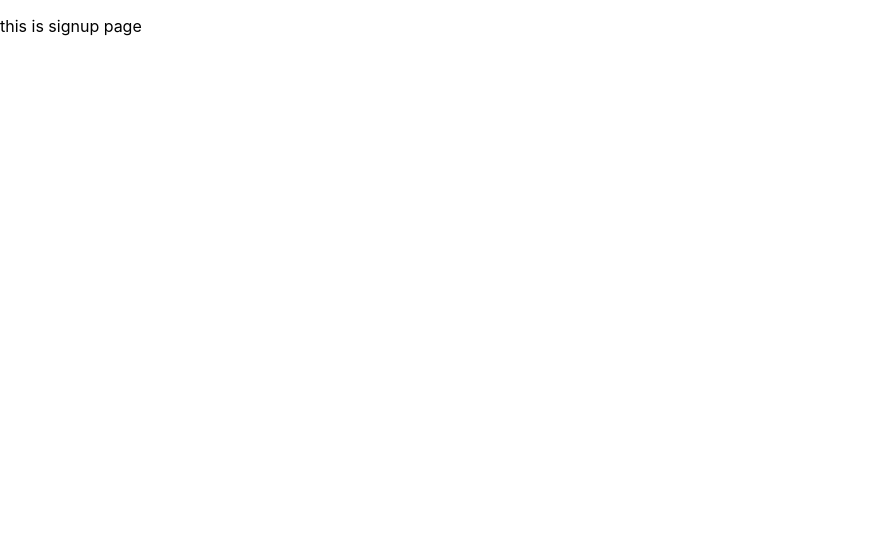
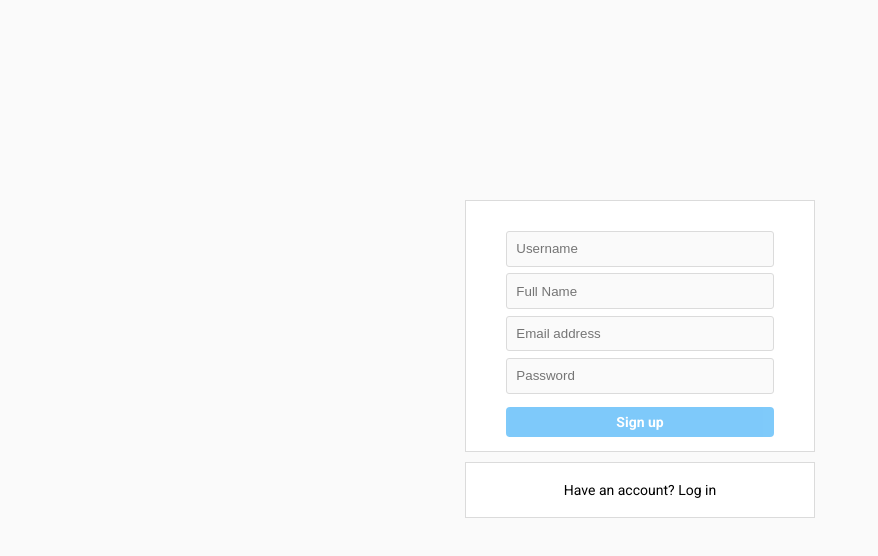
Before and after one commit to eprikhodko/firebase-app, a React (Create React App) app: page /signup in a window 1280 px wide. Shown: the top 556 px of the page, without its empty margins (0-878 px from the left). Built offline with nearby package versions, Linux system fonts and the light colour scheme.

Commit message:
Add initial content to the sign up page

```diff
--- a/public/index.html
+++ b/public/index.html
@@ -25,6 +25,11 @@
       Learn how to configure a non-root public URL by running `npm run build`.
     -->
     <title>React App</title>
+
+    <!-- Google Fonts -->
+    <link rel="preconnect" href="https://fonts.gstatic.com">
+    <link href="https://fonts.googleapis.com/css2?family=Roboto:wght@400;500;700&display=swap" rel="stylesheet">
+
   </head>
   <body>
     <noscript>You need to enable JavaScript to run this app.</noscript>
--- a/src/index.css
+++ /dev/null
@@ -1,13 +0,0 @@
-body {
-  margin: 0;
-  font-family: -apple-system, BlinkMacSystemFont, 'Segoe UI', 'Roboto', 'Oxygen',
-    'Ubuntu', 'Cantarell', 'Fira Sans', 'Droid Sans', 'Helvetica Neue',
-    sans-serif;
-  -webkit-font-smoothing: antialiased;
-  -moz-osx-font-smoothing: grayscale;
-}
-
-code {
-  font-family: source-code-pro, Menlo, Monaco, Consolas, 'Courier New',
-    monospace;
-}
--- a/src/index.js
+++ b/src/index.js
@@ -1,6 +1,6 @@
 import React from 'react';
 import ReactDOM from 'react-dom';
-import './index.css';
+import "./styles/index.css"
 import App from './App';
 
 ReactDOM.render(
--- a/src/pages/signup.js
+++ b/src/pages/signup.js
@@ -1,9 +1,127 @@
-import React from "react"
+import React, {useEffect, useState} from "react"
+import {firebase} from "../lib/firebase"
+import {Link} from "react-router-dom"
+import * as ROUTES from "../constants/routes"
+// import {doesUsernameExist} from "../services/firebase"
+import "../styles/signup.css"
 
-const Signup = () => {
-    return(
-        <p>this is signup page</p>
+const SignUp = () => {
+    // set page title
+    useEffect(() => {
+        document.title = "Sign up - Instagram"
+    },[])
+
+    const [username, setUsername] = useState("")
+    const [fullname, setFullname] = useState("")
+    const [email, setEmail] = useState("")
+    const [password, setPassword] = useState("")
+
+    const [error, setError] = useState("")
+    const isInvalid = username === "" || fullname === "" || email === "" || password === "" || password.length < 6
+
+
+    const handleSignUp = async (event) => {
+        event.preventDefault()
+
+            try {
+                const createdUserResult = await firebase
+                    .auth()
+                    .createUserWithEmailAndPassword(email, password)
+
+                await createdUserResult.user.updateProfile({
+                    displayName: username
+                })
+
+                // firebase user collection (create a document)
+                await firebase.firestore().collection('users').add({
+                    userId: createdUserResult.user.uid,
+                    username: username.toLowerCase(),
+                    fullname,
+                    email: email.toLowerCase(),
+                    following: [],
+                    followers: [],
+                    dateCreated: Date.now()
+                })
+
+             } catch (error) {
+                 setEmail("")
+                 setPassword("")
+                 setError(error.message)
+                //  console.log(error)
+             }
+    }
+
+    const handleUsernameChange = (event) => {
+        // return value only matching ("^[a-z0-9]*$")
+        // if we will add a space inside of brackets, like this: ("^[a-z0-9 ]*$"), we will be able to include spaces in a string. This is called Regular expressions, check MDN docs for reference
+        event.target.value.match("^[a-z0-9]*$")!=null && setUsername(event.target.value.toLowerCase())
+    }
+
+    return (
+        <div className="container">
+            <div className="container-login">
+                {error && <p className="paragraph-error">
+                    {error}
+                    <br/>
+                    <br/>
+                    Please try again.
+                </p>}
+                <form method="POST" className="container-form" onSubmit={handleSignUp}>
+                    <input
+                        aria-label="Enter your Username"
+                        className="input-login"
+                        type="text"
+                        placeholder="Username"
+                        value={username}
+                        onChange={handleUsernameChange}
+                    />
+                    <input
+                        aria-label="Enter your Full Name"
+                        className="input-login"
+                        type="text"
+                        placeholder="Full Name"
+                        value={fullname}
+                        onChange={(event) => setFullname(event.target.value)}
+                        // we can also use this syntax:
+                        // onChange={({ target }) => setFullname(target.value.toLowerCase())}
+                        // here we're destructure target from event object.
+                        // try to console.log(event) at the end of handleUsernameChange() for example. You will see a SyntheticBaseEvent in a console, which has a target key, which has a value key, which has current input value
+                    />
+                    <input
+                        aria-label="Enter your email address"
+                        className="input-login"
+                        type="text"
+                        placeholder="Email address"
+                        value={email}
+                        onChange={(event) => setEmail(event.target.value.toLowerCase())}
+                    />
+                    <input
+                        aria-label="Enter your password"
+                        className="input-login"
+                        type="password"
+                        placeholder="Password"
+                        value={password}
+                        onChange={(event) => setPassword(event.target.value)}
+                    />
+                    <button
+                        type="submit"
+                        className={`button-login font-bold ${isInvalid && "button-disabled"}`}
+                        disabled={isInvalid}
+                    >
+                        Sign up
+                    </button>
+                </form>
+            </div>
+            <div className="container-login container-signup">
+                <p>
+                    Have an account?{" "}
+                    {/* <Link to={ROUTES.LOGIN} className="font-bold link link-signup"> */}
+                        Log in
+                    {/* </Link> */}
+                </p>
+            </div>
+        </div>
     )
 }
 
-export default Signup
+export default SignUp
--- /dev/null
+++ b/src/styles/index.css
@@ -0,0 +1,12 @@
+html {
+  font-size: 10px;
+}
+
+*{box-sizing: border-box;}
+
+body {
+  margin: 0;
+  font-family: 'Roboto', sans-serif;
+  font-size: 1rem;
+  background-color: #fafafa;
+}
--- /dev/null
+++ b/src/styles/signup.css
@@ -0,0 +1,100 @@
+/* =====================
+        Typography
+   ===================== */
+
+p {
+    font-size: 1.4rem;
+}
+
+.paragraph-error {
+    width: 90%;
+    text-align: center;
+    color: red;
+    margin-bottom: 0;
+}
+
+.font-bold {
+    font-weight: 600;
+}
+
+/* =====================
+        General Layout
+   ===================== */
+
+.container {
+    margin-top: 20em;
+}
+
+.container-login {
+    max-width: 350px;
+    margin: 0 auto;
+    margin-top: 1em;
+    border: 1px solid rgb(219,219,219);
+    background-color: #fff;
+
+    display: flex;
+    flex-direction: column;
+    align-items: center;
+}
+
+.container-form {
+    width: 100%;
+    margin-top: 3em;
+    padding: 0 4em;
+
+    display: flex;
+    flex-direction: column;
+    align-items: center;
+}
+
+.container-signup {
+    padding: .5em 0;
+}
+
+.logo {
+    max-width: 100%;
+    margin-top: 3em;
+}
+
+.input-login {
+    width: 100%;
+    margin-bottom: .5em;
+    background-color: #fafafa;
+    padding: .7em;
+
+    border: 1px solid rgb(219,219,219);
+    border-radius: 3px;
+}
+
+button {
+    font-family: 'Roboto', sans-serif;
+    font-weight: 600;
+    font-size: 1.4rem;
+    cursor: pointer;
+}
+
+.button-login {
+    width: 100%;
+    padding: .5em;
+    margin-top: .5em;
+    margin-bottom: 1em;
+    color: #fff;
+    background-color: #b2dffc;
+    background-color: #0095f6;
+    border: none;
+    border-radius: 4px;
+}
+
+.button-disabled {
+    opacity: 50%;
+    cursor: not-allowed;
+}
+
+.link:hover {
+    color: #000;
+}
+
+.link-signup {
+    text-decoration: none;
+    color: #0597f6;
+}
```
